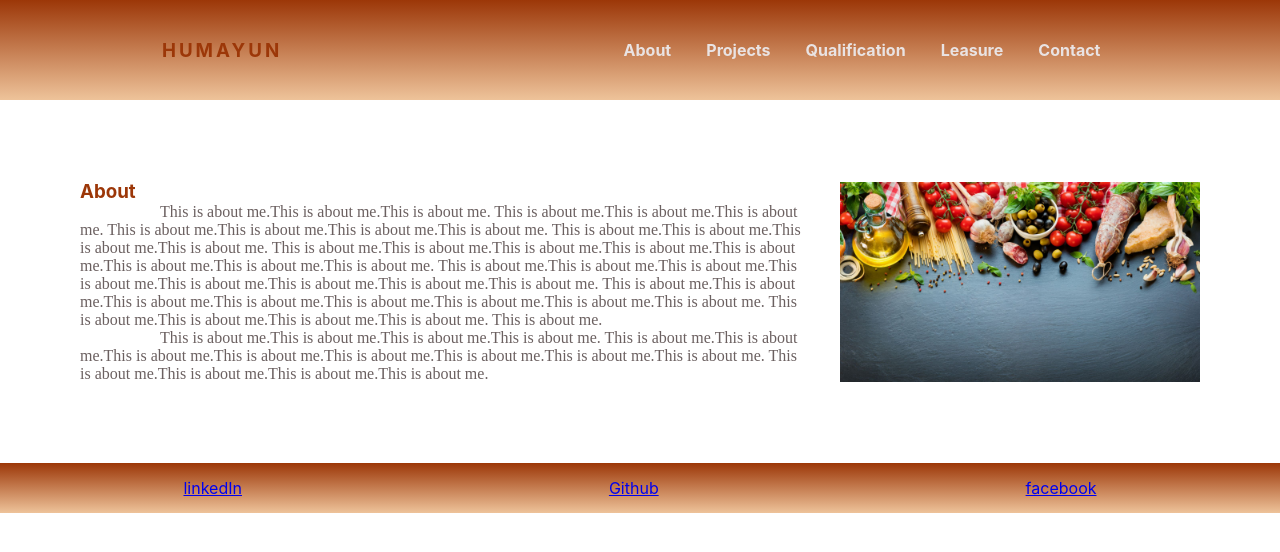
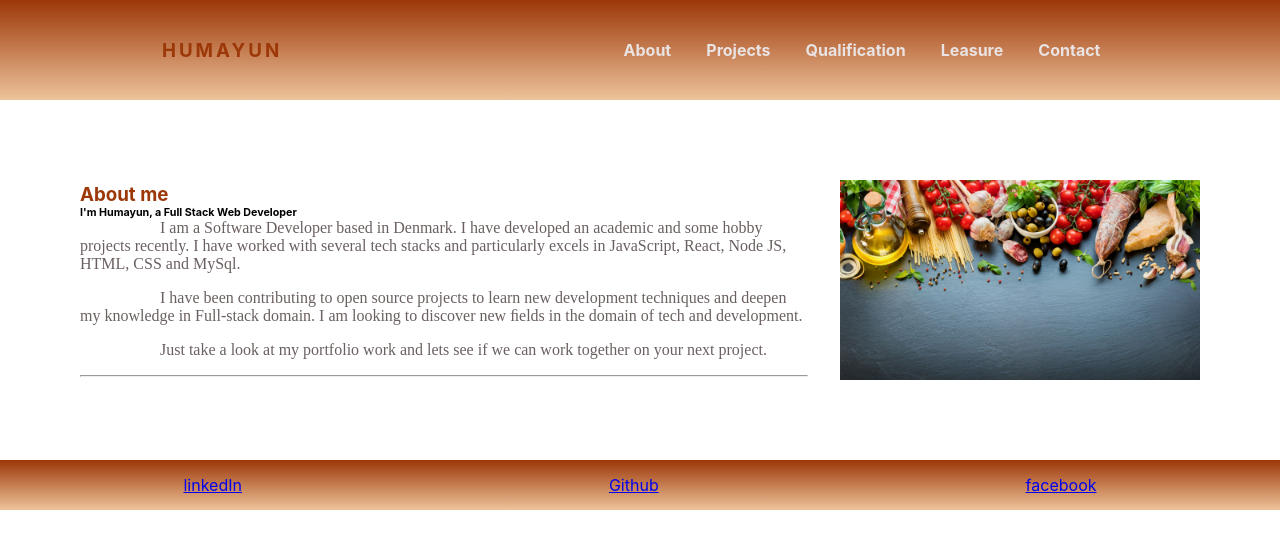
Before and after one commit to humayunadilshahzad/humayunadilshahzad.github.io, a React (Create React App) app: page /about in a window 1280 px wide. Shown: the top 552 px of the page. Built offline with nearby package versions, Linux system fonts and the light colour scheme.

Commit message:
qualification component and css added and About page also updated

```diff
--- a/src/pages/about/about.css
+++ b/src/pages/about/about.css
@@ -14,4 +14,5 @@ align-items: center;
 .alignleft{
     text-align:left;
     text-indent: 5em;
+    margin-bottom:1em;
 }
--- a/src/pages/about/about.js
+++ b/src/pages/about/about.js
@@ -6,20 +6,12 @@ function About() {
   return (
     <div className='abc'>
       <div className='textabout'>
-        <h3>About</h3>
-        <p className='alignleft'>This is about me.This is about me.This is about me.
-              This is about me.This is about me.This is about me.
-          This is about me.This is about me.This is about me.This is about me.
-          This is about me.This is about me.This is about me.This is about me.
-          This is about me.This is about me.This is about me.This is about me.This is about me.This is about me.This is about me.This is about me.
-          This is about me.This is about me.This is about me.This is about me.This is about me.This is about me.This is about me.This is about me.
-          This is about me.This is about me.This is about me.This is about me.This is about me.This is about me.This is about me.This is about me.
-          This is about me.This is about me.This is about me.This is about me.
-          This is about me.</p>
-              <p className='alignleft'>This is about me.This is about me.This is about me.This is about me.
-          This is about me.This is about me.This is about me.This is about me.This is about me.This is about me.This is about me.This is about me.
-          This is about me.This is about me.This is about me.This is about me.
-          </p>
+        <h3>About me</h3>
+        <h6>I'm Humayun, a Full Stack Web Developer</h6>
+        <p className='alignleft'>I am a Software Developer based in Denmark. I have developed an academic and some hobby projects recently. I have worked with several tech stacks and particularly excels in JavaScript, React, Node JS, HTML, CSS and MySql.</p>
+        <p className='alignleft'>I have been contributing to open source projects to learn new development techniques and deepen my knowledge in Full-stack domain. I am looking to discover new ﬁelds in the domain of tech and development.</p>
+        <p className='alignleft'>Just take a look at my portfolio work and lets see if we can work together on your next project.</p>
+        <hr></hr>
 
       </div>
       <img src={myPic} alt='Pic'></img>
```
Also changed, not shown: src/components/qualification/qualification.component.css (added, +13 -0 lines), src/components/qualification/qualification.component.js (added, +20 -0 lines).
